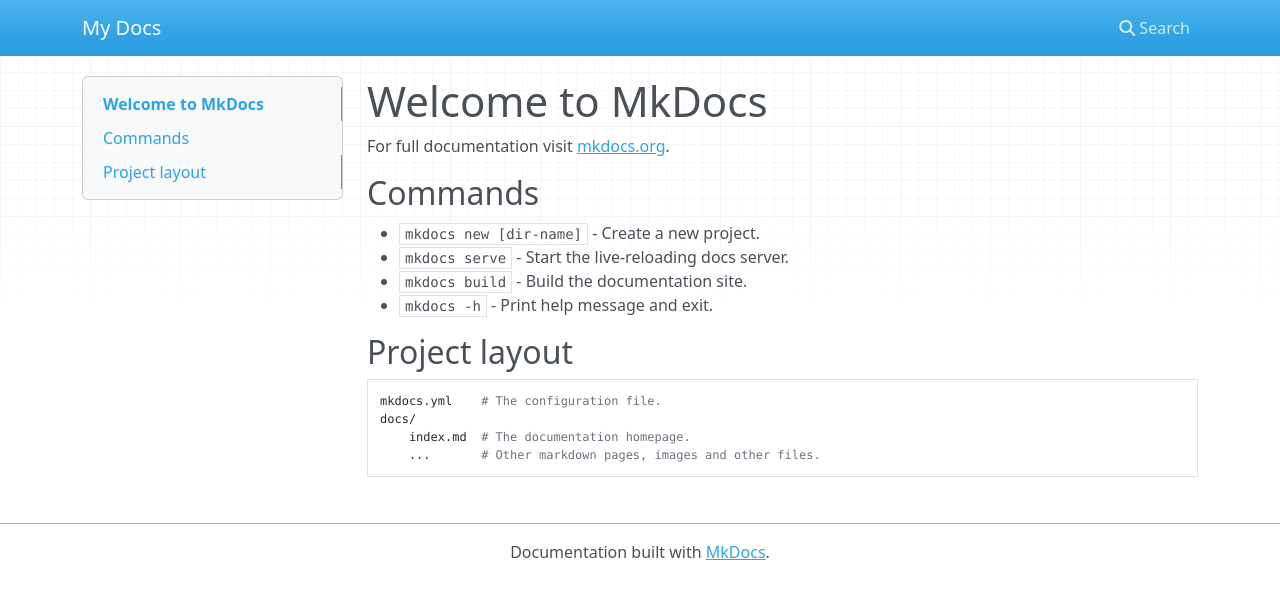
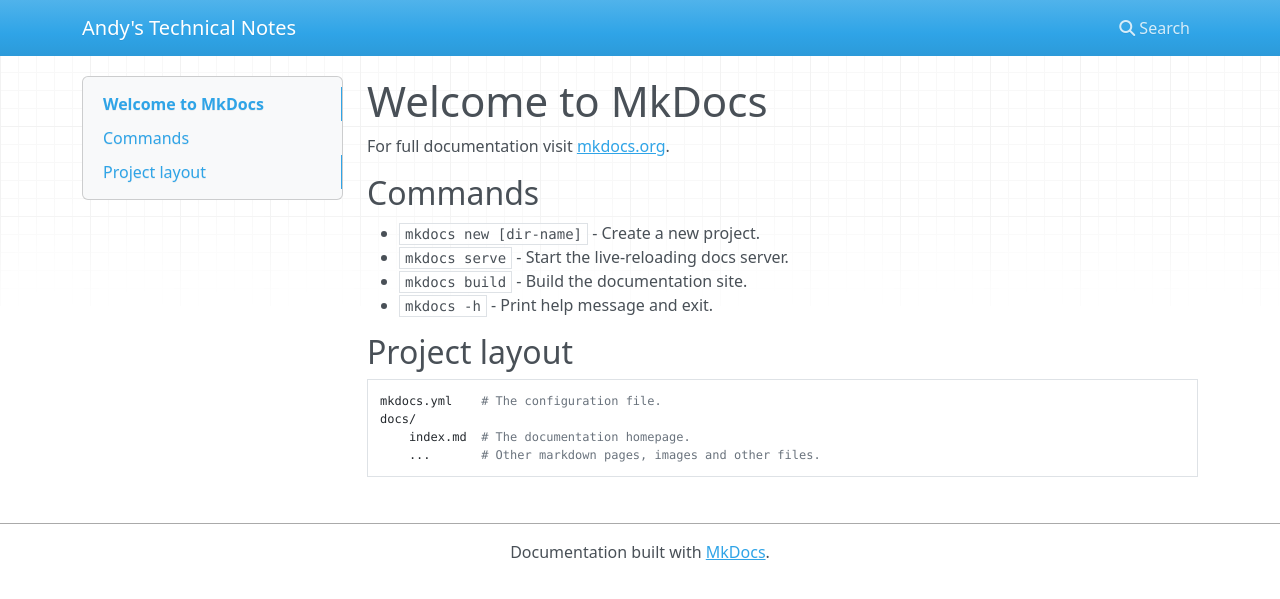
Before and after one commit to Andy0583/Metaage, an MkDocs documentation site: the page built from docs/index.md, in a window 1280 px wide. Shown: the top 599 px of the page. Built offline with MkDocs 1.6.1, drawn with Linux system fonts in a browser that asks for light colours; nearby versions of some CDN libraries.

Commit message:
Update site name in mkdocs configuration

```diff
--- a/mkdocs.yml
+++ b/mkdocs.yml
@@ -1 +1 @@
-site_name: My Docs
+site_name: Andy's Technical Notes
```
